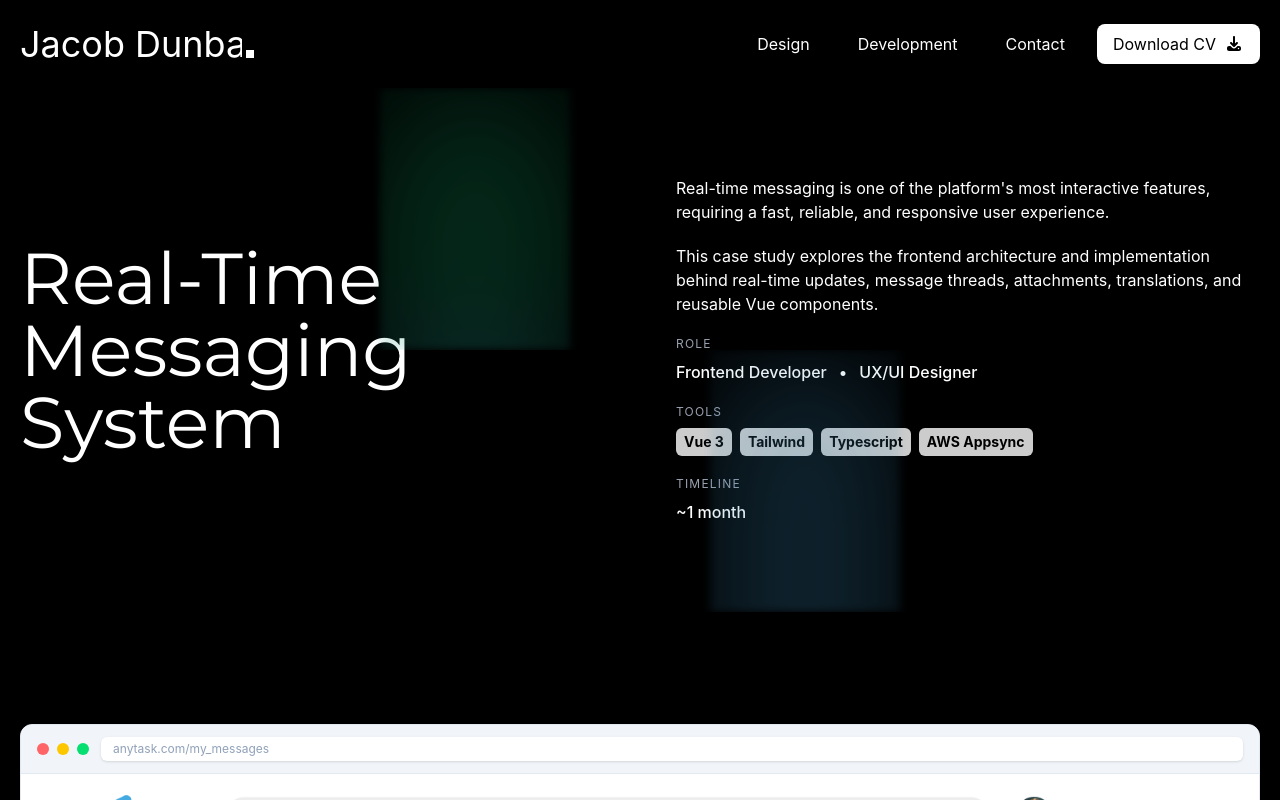
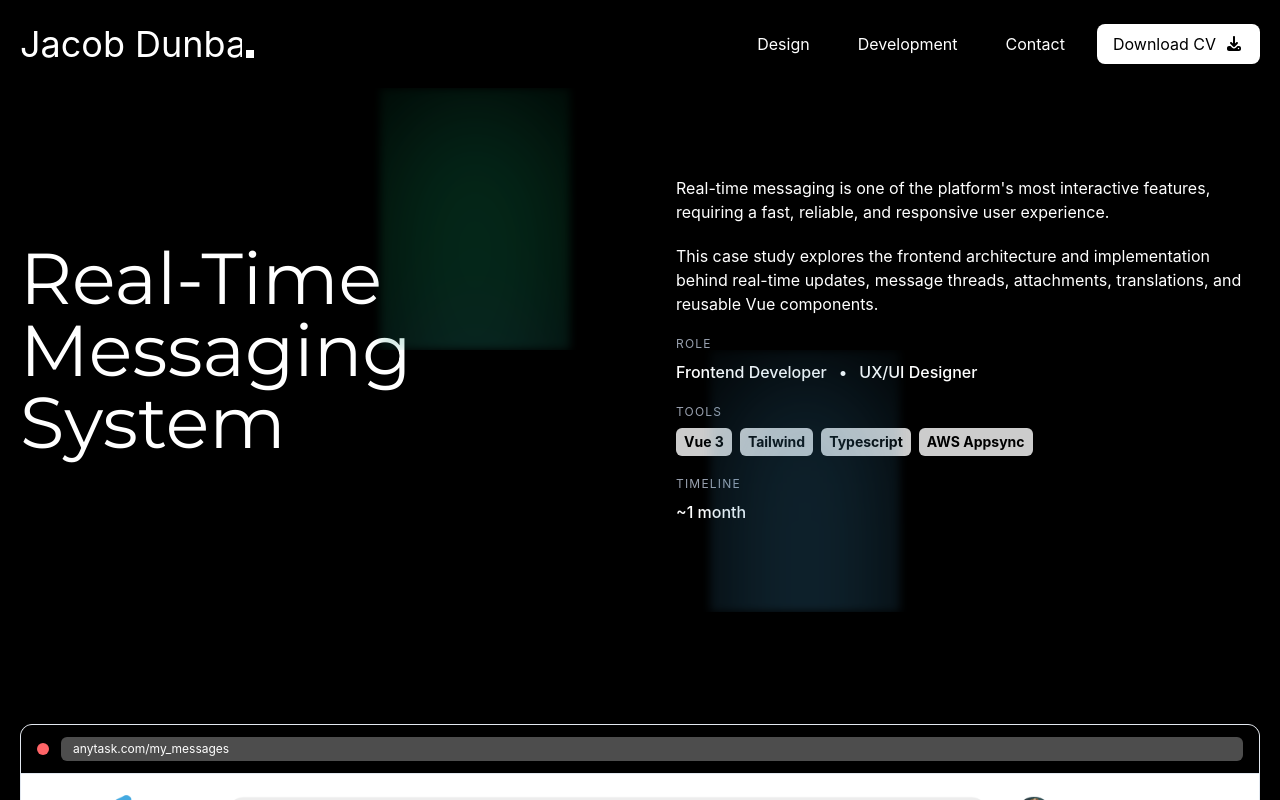
Before and after one commit to Jacob-Dunbar/website-2025, a Vue app: page /development/messaging-system in a window 1280 px wide. Shown: the top 800 px of the page. Built offline with nearby package versions, Linux system fonts and the light colour scheme.

Commit message:
browser frame and code snippet restyle

```diff
--- a/src/components/BrowserFrame.vue
+++ b/src/components/BrowserFrame.vue
@@ -11,14 +11,12 @@ export default {
 
 <template>
   <div class="overflow-hidden max-w-7xl rounded-xl border border-slate-200 bg-white shadow-lg">
-    <div class="flex items-center gap-3 border-b border-slate-200 bg-slate-100 px-4 py-3">
+    <div class="flex items-center gap-3 border-b border-slate-200 bg-main-dark px-4 py-3">
       <div class="flex gap-2">
         <div class="h-3 w-3 rounded-full bg-red-400"></div>
-        <div class="h-3 w-3 rounded-full bg-yellow-400"></div>
-        <div class="h-3 w-3 rounded-full bg-green-400"></div>
       </div>
 
-      <div class="flex-1 rounded-md bg-white px-3 py-1 text-xs text-slate-400 shadow-sm">
+      <div class="flex-1 rounded-md bg-main-light/30 px-3 py-1 text-xs text-main-light shadow-sm">
         {{ url }}
       </div>
     </div>
--- a/src/components/CodeSnippet.vue
+++ b/src/components/CodeSnippet.vue
@@ -56,16 +56,14 @@ export default {
 <template>
   <div class="w-full min-w-0 max-w-full rounded-xl border border-slate-700 bg-slate-900 shadow-lg flex flex-col">
     <div class="flex min-w-0 items-center gap-2 border-b border-slate-700 px-4 py-3">
-      <div class="h-3 w-3 rounded-full bg-red-400 shrink-0"></div>
-      <div class="h-3 w-3 rounded-full bg-yellow-400 shrink-0"></div>
-      <div class="h-3 w-3 rounded-full bg-green-400 shrink-0"></div>
+      <font-awesome-icon class="text-slate-400" icon="code" />
 
       <div class="ml-3 flex min-w-0 items-center gap-3">
         <span class="min-w-0 truncate text-xs font-medium tracking-wide text-slate-300">
           {{ filename }}
         </span>
 
-        <span class="shrink-0 rounded-md bg-slate-800 px-2 py-0.5 text-[10px] uppercase tracking-wider text-slate-400">
+        <span class="shrink-0 rounded-md bg-slate-700 px-2 py-0.5 text-[10px] uppercase tracking-wider text-slate-400">
           {{ lang }}
         </span>
       </div>
```
